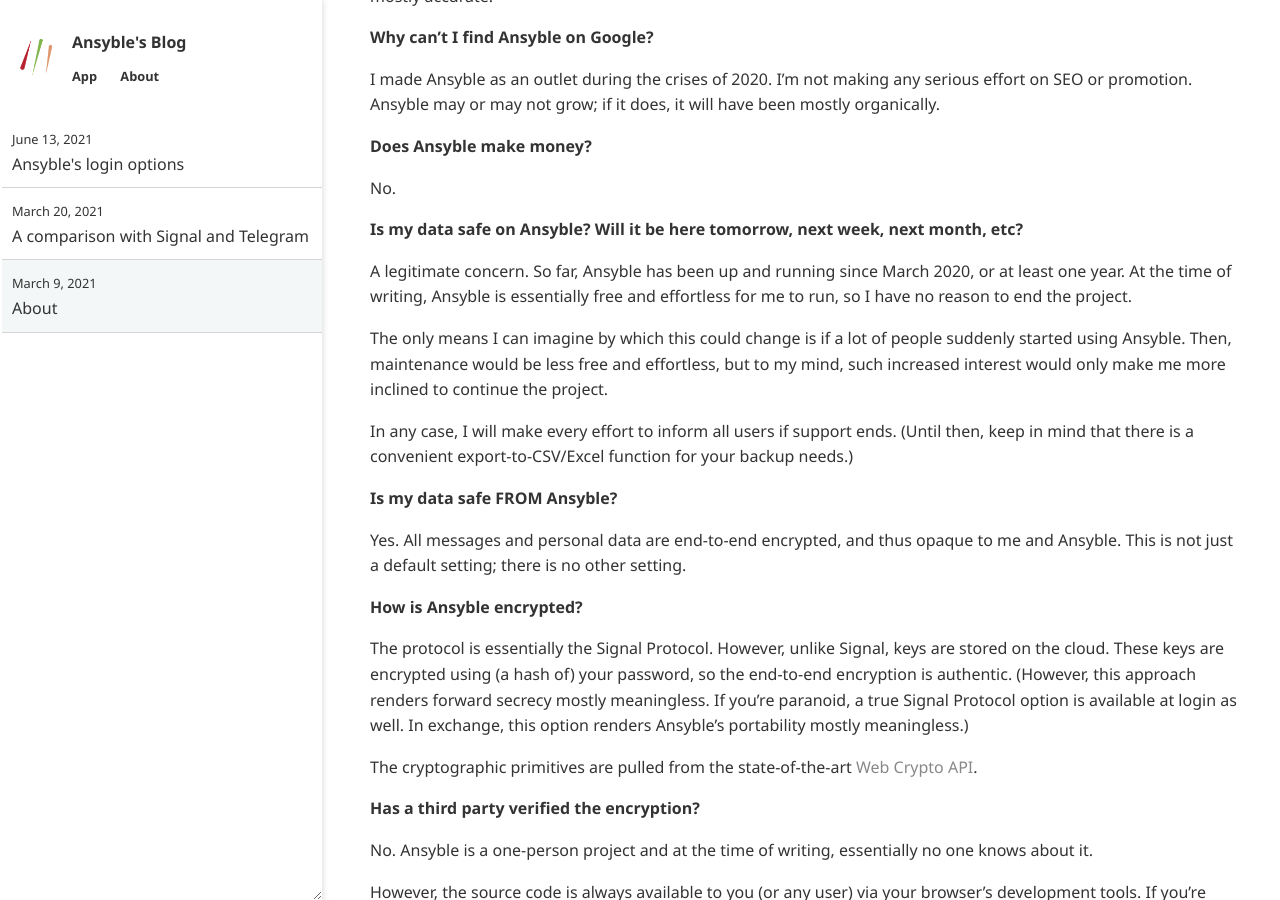
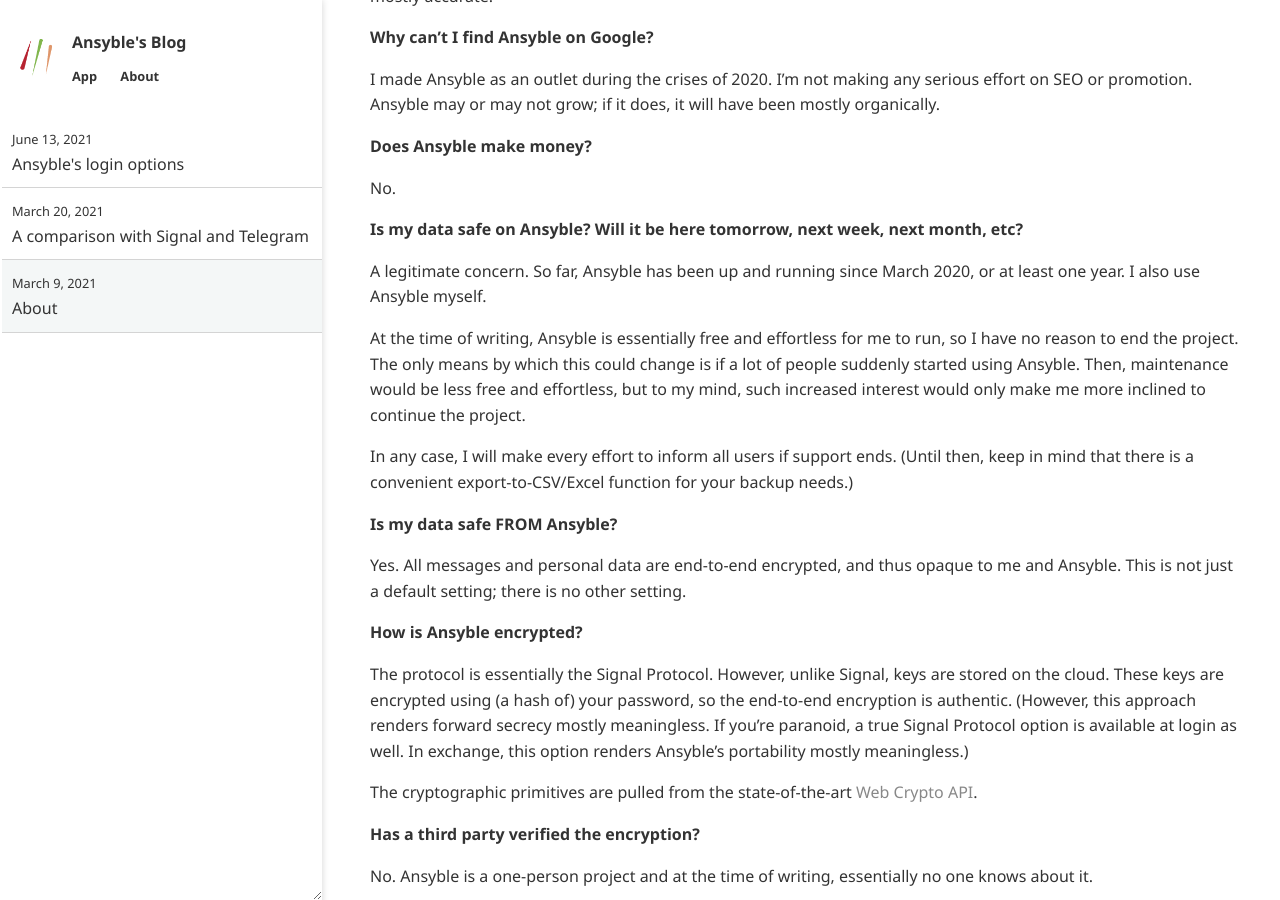
Before and after one commit to ansyblenetwork/ansybleblog, a Jekyll site: the page built from _posts/2021-03-09-about.md, in a window 1280 px wide and 900 px high, scrolled down 866 px. Built offline with Jekyll 4.4.1, drawn with Linux system fonts in a browser that asks for light colours.

Commit message:
Update 2021-03-09-about.md

```diff
--- a/_posts/2021-03-09-about.md
+++ b/_posts/2021-03-09-about.md
@@ -33,9 +33,9 @@
 
 #### Is my data safe on Ansyble? Will it be here tomorrow, next week, next month, etc?
 
-A legitimate concern. So far, Ansyble has been up and running since March 2020, or at least one year. At the time of writing, Ansyble is essentially free and effortless for me to run, so I have no reason to end the project.
+A legitimate concern. So far, Ansyble has been up and running since March 2020, or at least one year. I also use Ansyble myself.
 
-The only means I can imagine by which this could change is if a lot of people suddenly started using Ansyble. Then, maintenance would be less free and effortless, but to my mind, such increased interest would only make me more inclined to continue the project.
+At the time of writing, Ansyble is essentially free and effortless for me to run, so I have no reason to end the project. The only means by which this could change is if a lot of people suddenly started using Ansyble. Then, maintenance would be less free and effortless, but to my mind, such increased interest would only make me more inclined to continue the project.
 
 In any case, I will make every effort to inform all users if support ends. (Until then, keep in mind that there is a convenient export-to-CSV/Excel function for your backup needs.)
 
```
